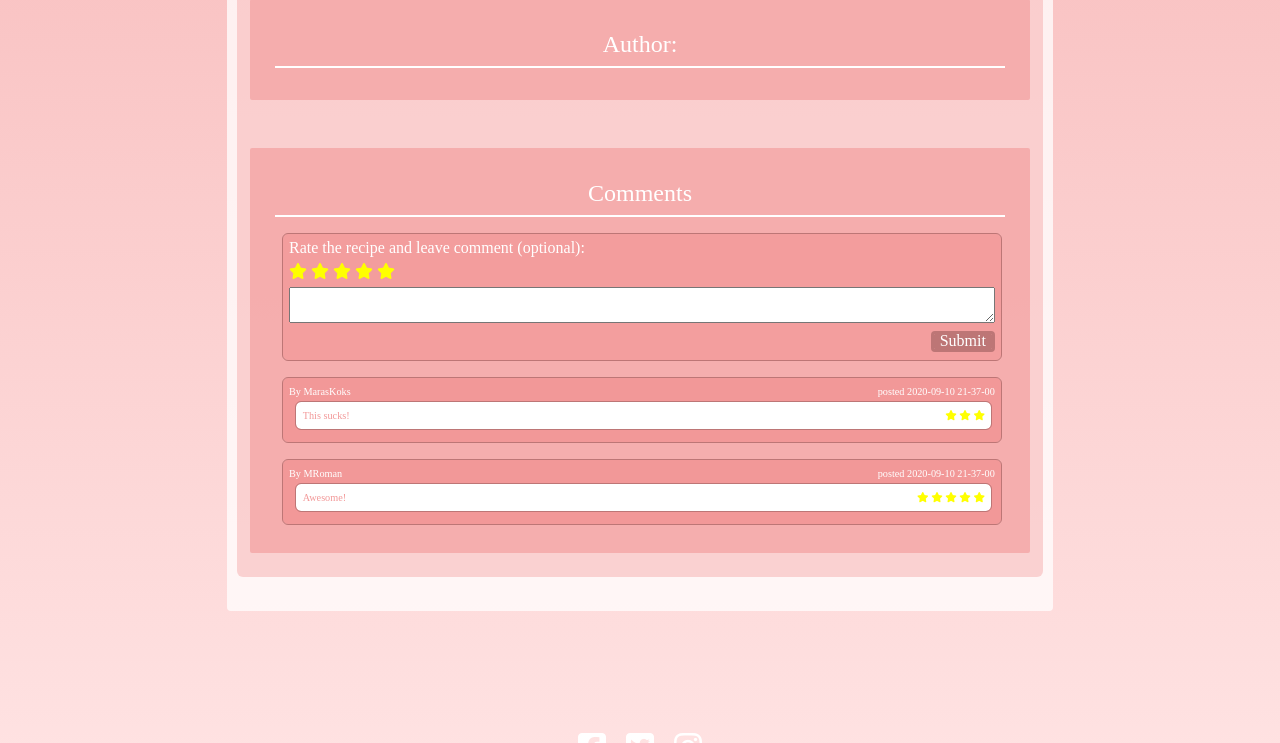
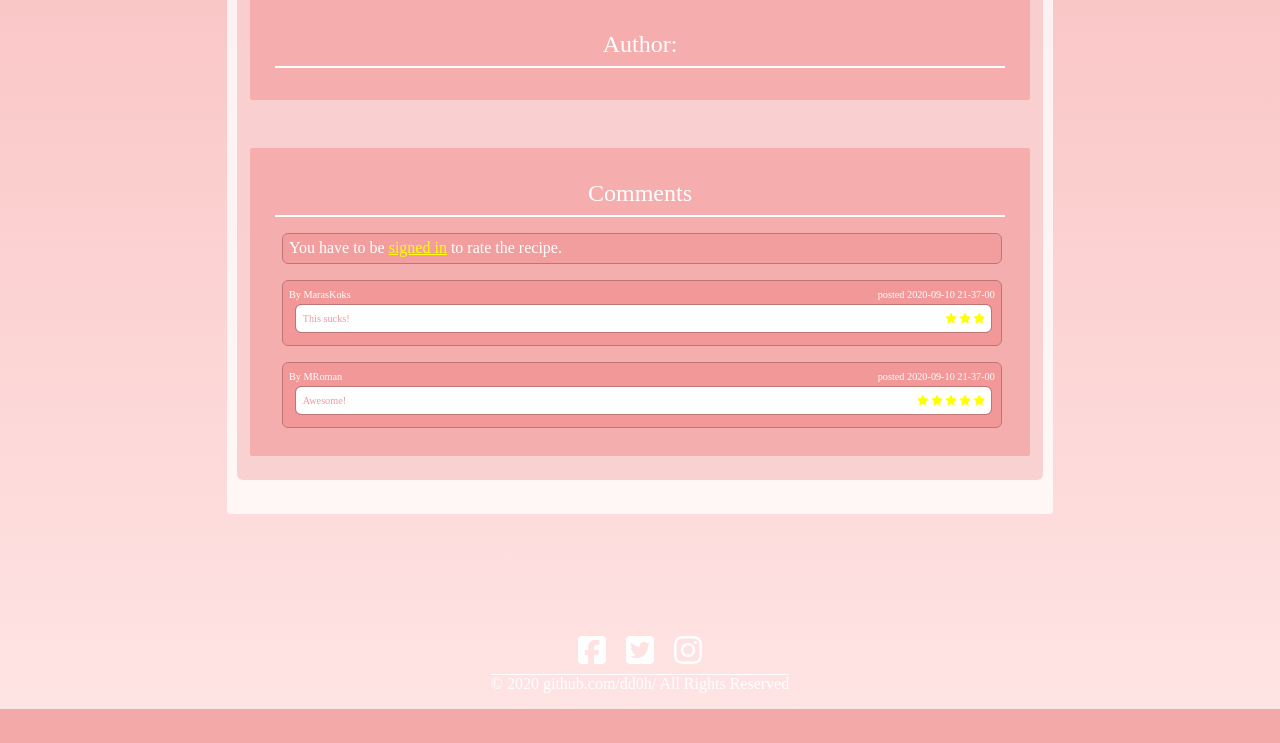
Before and after one commit to dd0h/PerfectMeal, a PHP site: page /public/views/view_recipe.php in a window 1280 px wide. Shown: the part 1129-1872 px from the top of the page. After the commit the page ends 1838 px from the top, so only its background shows below. Run offline with PHP 8.4, Linux system fonts and the light colour scheme; data that the repository does not hold is empty; a stand-in replaces the project's code that opens the database connection; some libraries are stand-ins or nearby versions.

Commit message:
Adding a rate done

```diff
--- a/public/css/view_recipe_styles.css
+++ b/public/css/view_recipe_styles.css
@@ -137,9 +137,18 @@ a{
     justify-content: left;
 }
 
+.rate > a{
+    color: yellow;
+    text-decoration: underline;
+}
+
+input[type="checkbox"] {
+
+}
+
 .rate > form > .stars{
     margin: 1vh 0 1vh 0;
-    color: yellow;
+    color: white;
 }
 
 .rate > form > button{
@@ -152,6 +161,7 @@ a{
     margin-top: 1vh;
     border-radius: 4px;
     margin-left: auto;
+    visibility: hidden;
 }
 
 .comment{
--- /dev/null
+++ b/public/js/stars.js
@@ -0,0 +1,45 @@
+function starsHovering() {
+    for (let i = 1; i <= 5; i++) {
+        document.getElementById(i).onmouseover = onmouseover;
+
+        document.getElementById(i).onmouseout = onmouseout;
+
+        document.getElementById(i).onclick = onclick;
+
+        function onmouseover() {
+            for(let j = i; j > 0; j--)
+                document.getElementById(j).style.color = "yellow";
+        }
+
+        function onmouseout() {
+            for(let j = i; j > 0; j--)
+                document.getElementById(j).style.color = "white";
+        }
+
+        function onclick() {
+            for (let j = 1; j <= 5; j++){
+                document.getElementById(j).onmouseover = null;
+                document.getElementById(j).onmouseout = null;
+
+                for(let k = i + 1; k <= 5; k++)
+                    document.getElementById(k).style.color = "white";
+                for(let k = i; k > 0; k--)
+                    document.getElementById(k).style.color = "yellow";
+            }
+
+            let rate = countStars();
+            document.getElementById('rate').value = rate;
+            if(rate > 0) document.getElementById('add-my-recipe').style.visibility = 'visible';
+        }
+    }
+}
+
+function countStars(){
+    let stars = 0;
+    for(let i = 1; i <= 5; i++){
+        if(document.getElementById(i).style.color==="yellow"){
+            stars++;
+        }
+    }
+    return stars;
+}
--- /dev/null
+++ b/public/views/common_view_parts/comments.php
@@ -0,0 +1,52 @@
+<div class="comments">
+    <p>Comments</p>
+    <?php if($messages['logged_user']) echo '
+    <div class="rate">
+        Rate the recipe and leave comment (optional):
+        <form name="rating-form" action="viewRecipe?id='.$messages['id'].'" method="POST">
+            <div class="stars">
+                <i name="star" id="1" class="fas fa-star"></i>
+                <i name="star" id="2" class="fas fa-star"></i>
+                <i name="star" id="3" class="fas fa-star"></i>
+                <i name="star" id="4" class="fas fa-star"></i>
+                <i name="star" id="5" class="fas fa-star"></i>
+                <input name="rate" id="rate" type="hidden">
+            </div>
+            <textarea name="comment"/></textarea>
+            <button id="add-my-recipe" name="add-my-recipe" type="submit">Submit</button>
+        </form>
+    </div>'; else echo '
+    <div class="rate">
+        You have to be <a href="login">signed in</a> to rate the recipe.
+    </div>'; ?>
+    <div class="comment">
+        <div class="comment-info">
+            <div class="comment-author">By MarasKoks</div>
+            <div class="comment-date">posted 2020-09-10 21-37-00</div>
+        </div>
+        <div class="comment-content">
+            <div class="comment-text">This sucks!</div>
+            <div class="stars">
+                <i class="fas fa-star"></i>
+                <i class="fas fa-star"></i>
+                <i class="fas fa-star"></i>
+            </div>
+        </div>
+    </div>
+    <div class="comment">
+        <div class="comment-info">
+            <div class="comment-author">By MRoman</div>
+            <div class="comment-date">posted 2020-09-10 21-37-00</div>
+        </div>
+        <div class="comment-content">
+            <div class="comment-text">Awesome!</div>
+            <div class="stars">
+                <i class="fas fa-star"></i>
+                <i class="fas fa-star"></i>
+                <i class="fas fa-star"></i>
+                <i class="fas fa-star"></i>
+                <i class="fas fa-star"></i>
+            </div>
+        </div>
+    </div>
+</div>
--- a/public/views/view_recipe.php
+++ b/public/views/view_recipe.php
@@ -4,9 +4,10 @@
     <link rel="stylesheet" type="text/css" href="public/css/footer_styles.css">
     <link rel="stylesheet" type="text/css" href="public/css/upper_bar_styles.css">
     <script src="https://kit.fontawesome.com/46e60e2318.js" crossorigin="anonymous"></script>
+    <script src="public/js/stars.js"></script>
     <title>Chilli con carne with garlic sauce</title>
 </head>
-<body>
+<body onload="starsHovering()">
     <div class="container">
         <?php include('common_view_parts/upper_bar.php') ?>
         <div class="content">
@@ -53,53 +54,7 @@
                             echo $messages['author'];
                         } ?></p>
                     </div>
-                    <div class="comments">
-                        <p>Comments</p>
-                        <div class="rate">
-                            Rate the recipe and leave comment (optional):
-                            <form action="viewRecipe" method="POST">
-                                <div class="stars">
-                                    <i class="fas fa-star"></i>
-                                    <i class="fas fa-star"></i>
-                                    <i class="fas fa-star"></i>
-                                    <i class="fas fa-star"></i>
-                                    <i class="fas fa-star"></i>
-                                </div>
-                                <textarea name="comment"/></textarea>
-                                <button name="add-my-recipe" type="submit">Submit</button>
-                            </form>
-                        </div>
-                        <div class="comment">
-                            <div class="comment-info">
-                                <div class="comment-author">By MarasKoks</div>
-                                <div class="comment-date">posted 2020-09-10 21-37-00</div>
-                            </div>
-                            <div class="comment-content">
-                                <div class="comment-text">This sucks!</div>
-                                <div class="stars">
-                                    <i class="fas fa-star"></i>
-                                    <i class="fas fa-star"></i>
-                                    <i class="fas fa-star"></i>
-                                </div>
-                            </div>
-                        </div>
-                        <div class="comment">
-                            <div class="comment-info">
-                                <div class="comment-author">By MRoman</div>
-                                <div class="comment-date">posted 2020-09-10 21-37-00</div>
-                            </div>
-                            <div class="comment-content">
-                                <div class="comment-text">Awesome!</div>
-                                <div class="stars">
-                                    <i class="fas fa-star"></i>
-                                    <i class="fas fa-star"></i>
-                                    <i class="fas fa-star"></i>
-                                    <i class="fas fa-star"></i>
-                                    <i class="fas fa-star"></i>
-                                </div>
-                            </div>
-                        </div>
-                    </div>
+                <?php include ('common_view_parts/comments.php') ?>
                 </div>
             </div>
         </div>
--- a/src/controllers/AppController.php
+++ b/src/controllers/AppController.php
@@ -18,6 +18,11 @@ class AppController {
         return $this->request === 'POST';
     }
 
+    protected function headTo($url){
+        $main_url = "http://$_SERVER[HTTP_HOST]";
+        header("Location: {$main_url}/{$url}");
+    }
+
     protected function render(string $template = null, array $variables = [])
     {
         $username = AuthenticationGuard::getAuthenticatedUsername();
--- a/src/controllers/SecurityController.php
+++ b/src/controllers/SecurityController.php
@@ -34,14 +34,12 @@ class SecurityController extends AppController {
 
         AuthenticationGuard::authenticateUser($user);
 
-        $url = "http://$_SERVER[HTTP_HOST]";
-        header("Location: {$url}/searchRecipe");
+        $this->headTo("searchRecipe");
     }
 
     public function logout(){
         AuthenticationGuard::revokeAccess();
-        $url = "http://$_SERVER[HTTP_HOST]";
-        header("Location: {$url}/login");
+        $this->headTo("login");
     }
 
     public function register()
```
Also changed, not shown: src/controllers/RatingController.php (+26 -1 lines), src/controllers/RecipeController.php (+6 -2 lines), src/repository/RatingRepository.php (added, +24 -0 lines).
